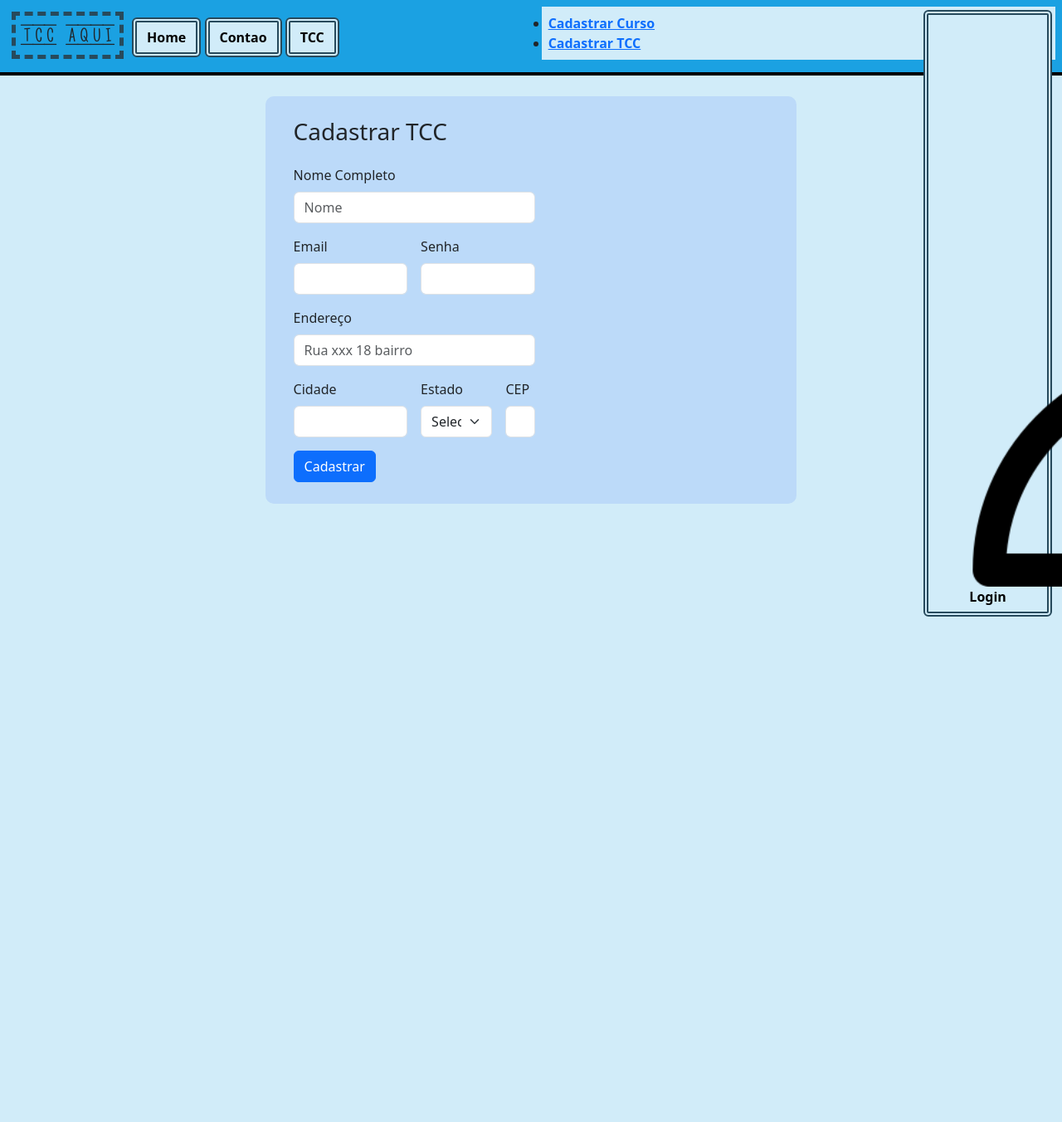
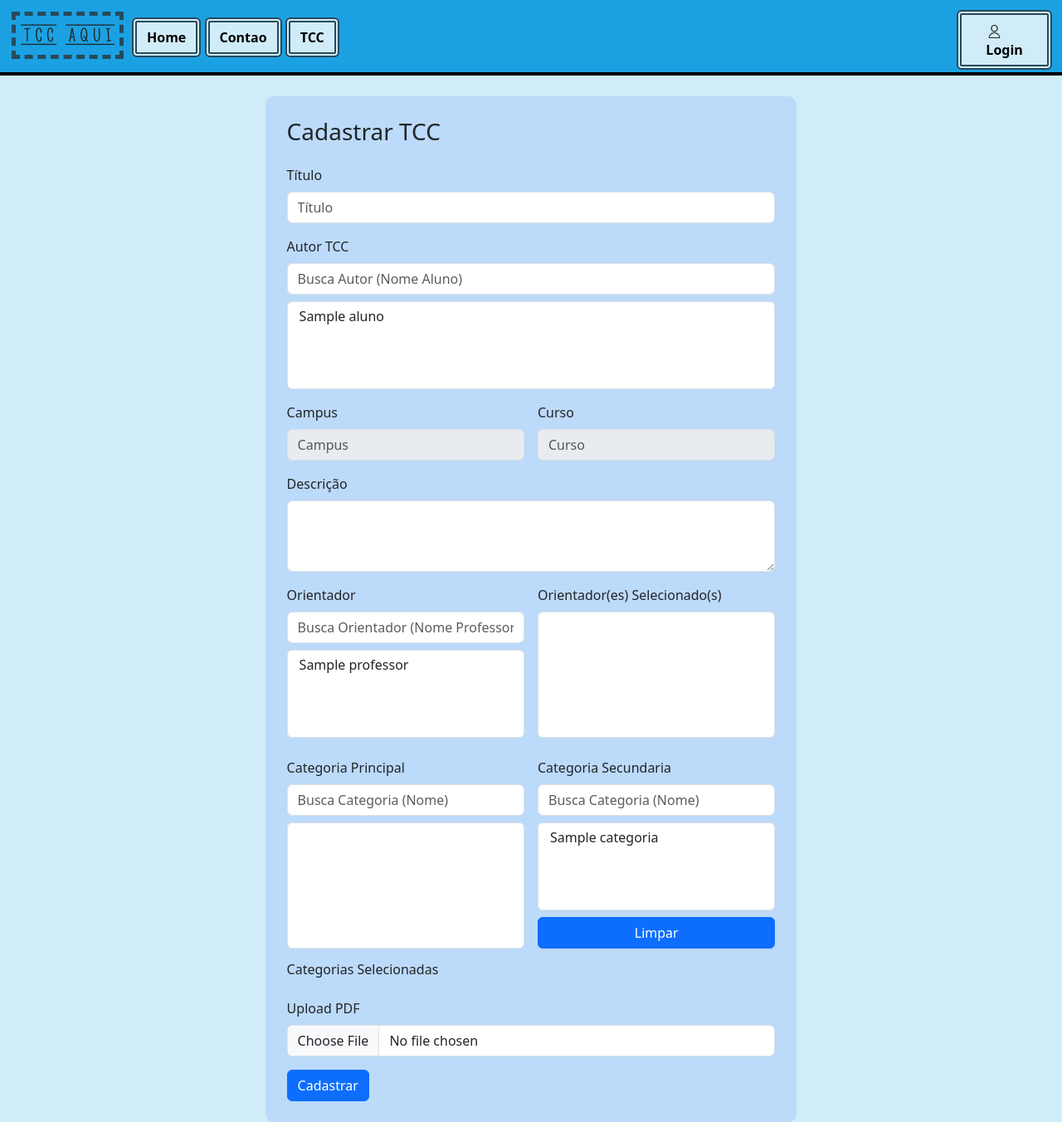
Before and after one commit to williamjmrosa/RepositorioVirtualTCC, a PHP site: page /visao/telaCadastroTCC.php in a window 1280 px wide; the page is wider, and only the part inside the window is pictured. Shown: that part at 83% size. Before the commit the page ends 743 px from the top of that part, so only its background shows below. Run offline with PHP 8.4, Linux system fonts and the light colour scheme; tables that the repository leaves empty hold one stand-in row (values such as "Sample post"); lists and menus that the app fills with data are empty.

Commit message:
TelacadastroTCC e partes inseridas pelo js e o js

```diff
--- a/visao/telaCadastroTCC.php
+++ b/visao/telaCadastroTCC.php
@@ -1,5 +1,19 @@
+<?php
+session_start();
+include_once '../dao/alunodao.class.php';
+include_once '../dao/cursodao.class.php';
+include_once '../dao/campusdao.class.php';
+include_once '../dao/professordao.class.php';
+include_once '../dao/categoriadao.class.php';
+include_once '../Modelo/aluno.class.php';
+include_once '../Modelo/curso.class.php';
+include_once '../Modelo/campus.class.php';
+include_once '../Modelo/professor.class.php';
+include_once '../Modelo/categoria.class.php';
+?>
 <!DOCTYPE html>
 <html lang="pt-br">
+
 <head>
   <title>TCC AQUI</title>
   <meta charset="UTF-8">
@@ -9,25 +23,52 @@
   <link rel="icon" type="image/jpg" href="../img/icone.png" />
 
 </head>
+
 <body class="container-fluid m-0 p-0 fundo-secundario">
   <div class="fundo-primario">
     <div class="mb-2">
       <nav class="p-2" id="menu">
         <div class="d-inline-block w-50">
           <h3 class="home">TCC AQUI</h3>
-                        <a class="btn fundo-secundario fw-bold" href="index.html">Home</a>
+          <a class="btn fundo-secundario fw-bold" href="index.php">Home</a>
           <a class="btn fundo-secundario fw-bold" href="#">Contao</a>
           <a class="btn fundo-secundario fw-bold" href="#">TCC</a>
 
         </div>
-                    <div class="div-login align-items-end">
-                        <a class="btn fundo-secundario fw-bold m-1" href="#" id="login"><img class="me-4" src="../img/login.png"/>Login</a>
+        <div class="div-login">
+          <ul id="login">
+            <li>
+              <a class="btn fundo-secundario fw-bold m-1" href="#"><img id="img-login" class="me-4" src="../img/login.png" />Login</a>
               <ul class="fundo-secundario p-2 fw-bold text-start">
                 <li>
-                                <a class="" href="../visao/telaCadastroCurso.php">Cadastrar Curso</a>
+                  <a href="../visao/telaCadastroCurso.php">Cadastrar Curso</a>
                 </li>
                 <li>
-                                <a class="" href="../visao/telaCadastroTCC.php">Cadastrar TCC</a>
+                  <a href="../visao/telaCadastroCampus.php">Cadastrar Campus</a>
+                </li>
+                <li>
+                  <a href="../visao/telaCadastroCategoria.php">Cadastrar Categoria</a>
+                </li>
+                <li>
+                  <a href="../visao/telaCadastroAluno.php">Cadastrar Aluno</a>
+                </li>
+                <li>
+                  <a href="../visao/telaCadastroProfessor.php">Cadastrar Professor</a>
+                </li>
+                <li>
+                  <a href="../visao/telaCadastroVisitante.php">Cadastrar Visitante</a>
+                </li>
+                <li>
+                  <a href="../visao/telaCadastroBibliotecario.php">Cadastrar Bibliotecário</a>
+                </li>
+                <li>
+                  <a href="../visao/telaCadastroAdm.php">Cadastrar Administrador</a>
+                </li>
+                <li>
+                  <a href="../visao/telaCadastroTCC.php">Cadastrar TCC</a>
+                </li>
+              </ul>
+
             </li>
           </ul>
         </div>
@@ -37,38 +78,127 @@
   </div>
   <div class="corpo">
     <div class="cadastro w-auto">
-                <form class="row g-3">
-                    <div><h3>Cadastrar TCC</h3></div>
-                    <div class="col-12">
-                        <label for="nome" class="form-label">Nome Completo</label>
-                        <input type="text" class="form-control" id="nome" name="nome" placeholder="Nome">
+      <form class="row g-3" method="POST" action="../controle/tcc-controle.php?OP=1"  enctype="multipart/form-data">
+        <!-- Mensagens de Alerta do retorno do Cadastro -->
+        <?php
+
+          if (isset($_SESSION['erros'])) {
+            $erros = unserialize($_SESSION['erros']);
+            unset($_SESSION['erros']);
+            $msg = "";
+            foreach ($erros as $erro) {
+              $msg = $msg . '<p class="m-0"> ' . $erro . '</p>';
+            }
+            $sucesso = false;
+          }elseif(isset($_SESSION['erro'])){
+            $sucesso = false;
+            $msg = $_SESSION['erro'];
+            unset($_SESSION['erro']);
+          }elseif(isset($_SESSION['msg'])) {
+            $sucesso = true;
+            $msg = $_SESSION['msg'];
+            unset($_SESSION['msg']);
+          }
+          if(isset($sucesso)){
+        ?>
+          <div class="alert <?php if ($sucesso) {
+                              echo 'alert-success';
+                            } else {
+                              echo 'alert-danger';
+                            } ?>" role="alert">
+            <?php
+            echo $msg;
+            ?>
           </div>
-                    <div class="col-md-6">
-                      <label for="email" class="form-label">Email</label>
-                      <input type="email" class="form-control" id="email" name="email">
+        <?php
+        }
+        ?>
+        <!-- Fim da mensagens de Alerta do retorno do Cadastro -->
+        <div>
+          <h3>Cadastrar TCC</h3>
         </div>
-                    <div class="col-md-6">
-                      <label for="senha" class="form-label">Senha</label>
-                      <input type="password" class="form-control" id="senha" name="senha">
+        <div class="col-lg-12">
+          <label for="titulo" class="form-label">Título</label>
+          <input type="text" class="form-control" id="titulo" name="titulo" placeholder="Título">
         </div>
-                    <div class="col-12">
-                      <label for="endereco" class="form-label">Endereço</label>
-                      <input type="text" class="form-control" id="endereco" name="endereco" placeholder="Rua xxx 18 bairro">
-                    </div>
-                    <div class="col-md-6">
-                      <label for="cidade" class="form-label">Cidade</label>
-                      <input type="text" class="form-control" id="cidade" name="cidade">
-                    </div>
-                    <div class="col-md-4">
-                      <label for="estado" class="form-label">Estado</label>
-                      <select id="estado" name="estado" class="form-select">
-                        <option selected>Selecione...</option>
-                        <option>...</option>
+        <div class="col-lg-12">
+          <label for="autor" class="form-label">Autor TCC</label>
+          <input type="text" class="form-control mb-2" id="buscaAluno" placeholder="Busca Autor (Nome Aluno)">
+          <select class="form-select" id="autor" name="autor" size="4">
+            <?php
+              $alunoDAO = new AlunoDAO();
+              $alunos = $alunoDAO->listarAlunos();
+              foreach ($alunos as $aluno) {
+                echo '<option value="' . $aluno->matricula . '">' . $aluno->nome . '</option>';
+              }
+            ?>
           </select>
         </div>
-                    <div class="col-md-2">
-                      <label for="cep" class="form-label">CEP</label>
-                      <input type="text" class="form-control" id="cep" name="cep">
+        <div class="col-lg-6" id="divCampus">
+          <label for="campusNome" class="form-label">Campus</label>
+          <input type="hidden" id="campus" name="campus">
+          <input type="text" disabled class="form-control" id="campusNome" placeholder="Campus">
+        </div>
+        <div class="col-lg-6" id="divCurso">
+          <label for="cursoNome" class="form-label">Curso</label>
+          <input type="hidden" id="curso" name="curso">
+          <input type="text" disabled class="form-control" id="cursoNome" placeholder="Curso">
+        </div>
+        <div class="col-lg-12">
+          <label for="descricao" class="form-label">Descrição</label>
+          <textarea class="form-control" maxlength="600" id="descricao" name="descricao" rows="3"></textarea>
+        </div>
+        <div class="col-lg-6" id="divListaOrientador">
+          <label for="listaOrientador" class="form-label">Orientador</label>
+          <input type="text" class="form-control" id="buscaOrientador" placeholder="Busca Orientador (Nome Professor)">
+          <select class="form-select mt-2" id="listaOrientador" size="4">
+              <?php
+                $professorDAO = new ProfessorDAO();
+                $professores = $professorDAO->listarProfessores();
+                foreach ($professores as $professor) {
+                  echo '<option value="' . $professor->matricula . '" onClick="listaOrientador(this)">' . $professor->nome . '</option>';
+                }
+              ?>
+          </select>
+        </div>
+        <div class="col-lg-6 mb-2" id="divOrientador">
+          <label for="orientador" class="form-label">Orientador(es) Selecionado(s)</label>
+          <select class="form-select" id="orientador" name="orientador[]" size="6" multiple>
+          </select>
+        </div>
+        <div class="col-lg-6">
+          <label for="categoriaPrincipal" class="form-label">Categoria Principal</label>
+          <input type="text" class="form-control mb-2" id="buscaCategoriaPrincipal" placeholder="Busca Categoria (Nome)">
+          <select class="form-select" id="categoriaPrincipal" size="6">
+            <?php
+              $categoriaDAO = new CategoriaDAO();
+              $categorias = $categoriaDAO->listarCategoriaPrincipal();
+              foreach ($categorias as $categoria) {
+                echo '<option value="' . $categoria->idCategoria . '">' . $categoria->nome . '</option>';
+              }
+            ?>
+          </select>
+        </div>
+        <div class="col-lg-6">
+          <label for="categoriaSecundaria" class="form-label">Categoria Secundaria</label>
+          <input type="text" class="form-control mb-2" id="buscaCategoriaSecundaria" placeholder="Busca Categoria (Nome)">
+          <select class="form-select" id="categoriaSecundaria" size="4">
+            <?php
+              $categoriaDAO = new CategoriaDAO();
+              $categorias = $categoriaDAO->listarSubCategorias();
+              foreach ($categorias as $categoria) {
+                echo '<option value="' . $categoria->idCategoria . '">' . $categoria->nome . '</option>';
+              }
+            ?>
+          </select>
+          <button type="button" class="btn btn-primary mt-2 w-100" onclick="limpar()" id="btnSalvar">Limpar</button>
+        </div>
+        <div class="col-lg-12" id="categoriasSalvas">
+          <h6>Categorias Selecionadas</h6>
+        </div>
+        <div class="col-lg-12">
+          <label for="localPDF" class="form-label">Upload PDF</label>
+          <input type="file" class="form-control" id="localPDF" name="localPDF" placeholder="Local PDF" accept="application/pdf">
         </div>
         <div class="col-12">
           <button type="submit" class="btn btn-primary">Cadastrar</button>
@@ -79,5 +209,7 @@
   <script src="../Framework/js/jquery-3.6.4.js"></script>
   <script src="../Framework/js/popper.min.js"></script>
   <script src="../Framework/js/bootstrap.js"></script>
+  <script src="../js/js-cadastro-tcc.js"></script>
 </body>
+
 </html>
```
Also changed, not shown: js/js-cadastro-tcc.js (added, +170 -0 lines), visao/inputCampus.php (added, +22 -0 lines), visao/inputCurso.php (added, +18 -0 lines), visao/selectAluno.php (added, +31 -0 lines), visao/selectCategoriaPrincipal.php (added, +32 -0 lines), visao/selectCategoriaSecundaria.php (added, +68 -0 lines), visao/selectProfessor.php (added, +31 -0 lines). Lines whose indentation alone changed are shown as unchanged.
